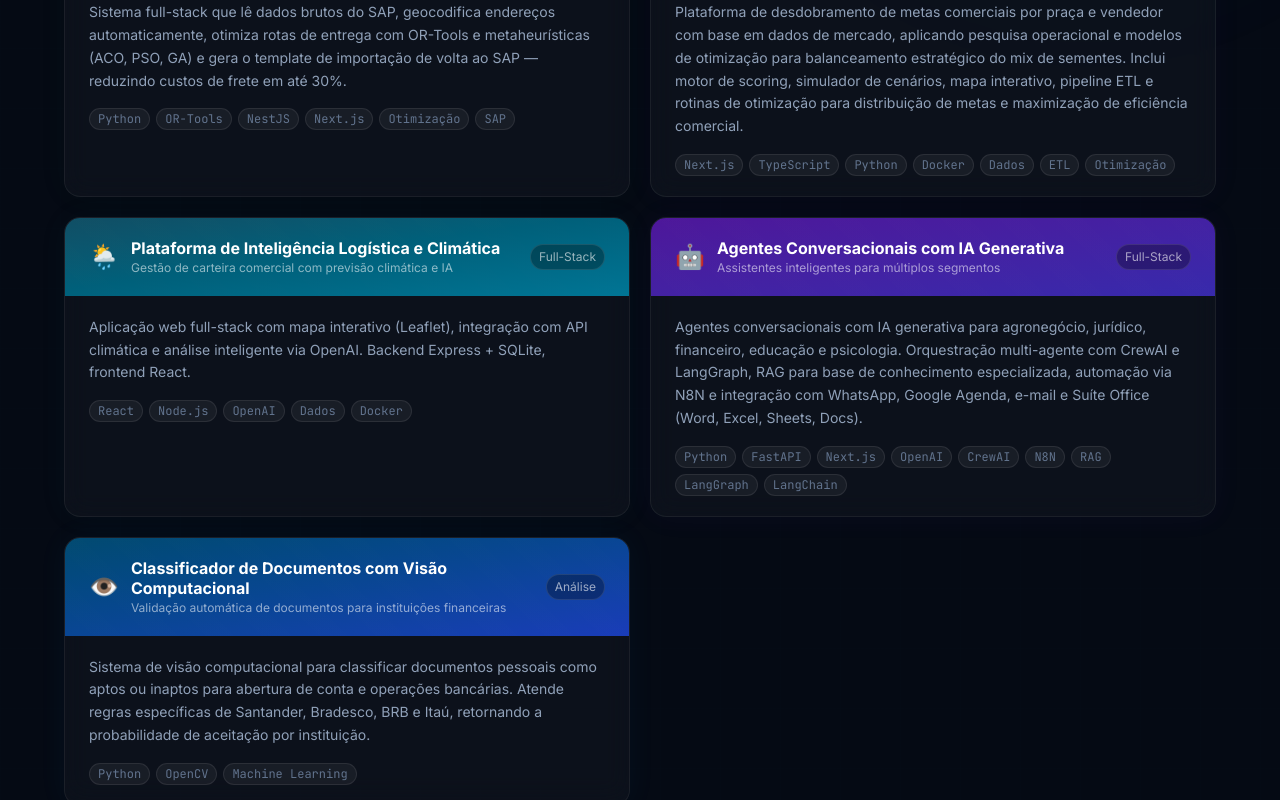
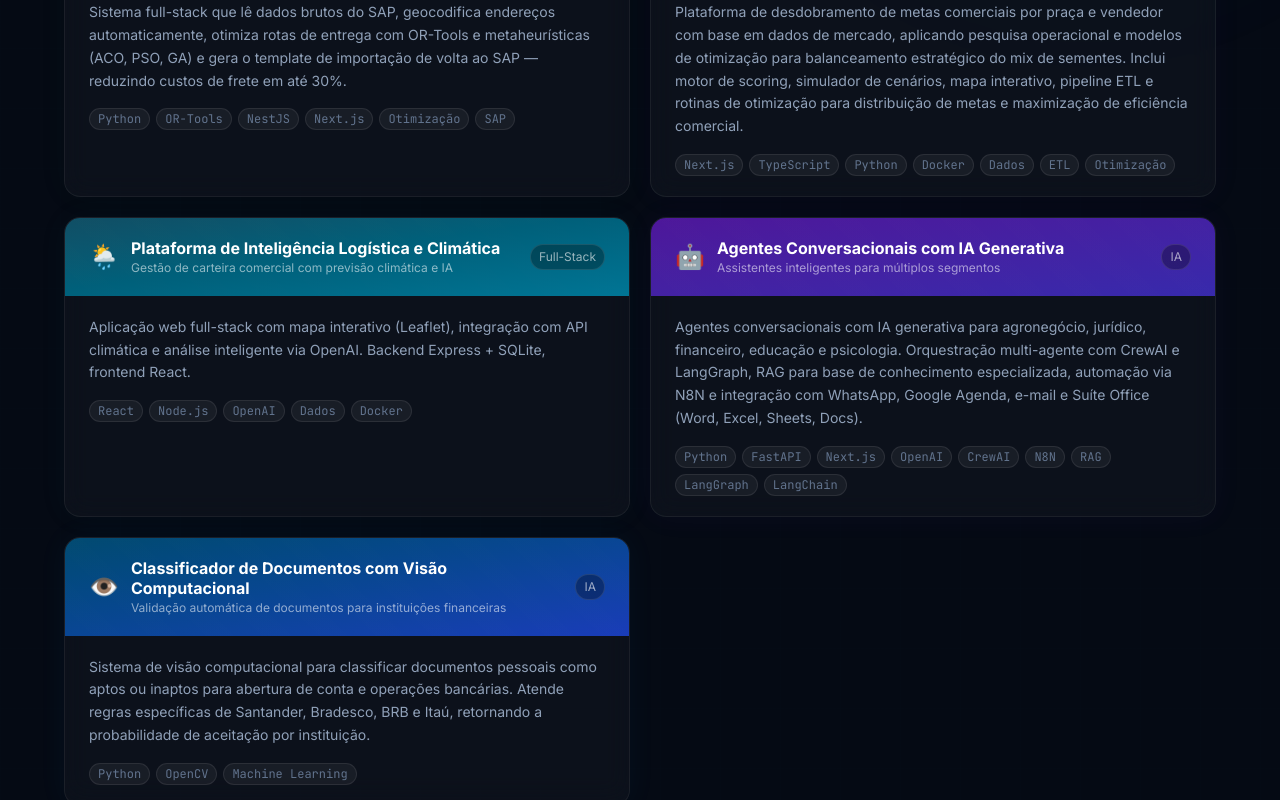
Before and after one commit to Guilhermehenriquecr/repositorio, a Next.js app: page / in a window 1280 px wide. Shown: the part 4204-5004 px from the top of the page. Built offline with nearby package versions, Linux system fonts and the light colour scheme.

Commit message:
Add IA category for agents and computer vision projects

```diff
--- a/src/components/Projects.tsx
+++ b/src/components/Projects.tsx
@@ -14,8 +14,8 @@ import {
 import { PROJECTS, type Project } from "@/lib/data";
 import { useRouter } from "next/navigation";
 
-type Category = "Todos" | "Otimização" | "Dados" | "Full-Stack" | "Análise";
-const CATEGORIES: Category[] = ["Todos", "Otimização", "Dados", "Full-Stack", "Análise"];
+type Category = "Todos" | "Otimização" | "Dados" | "Full-Stack" | "Análise" | "IA";
+const CATEGORIES: Category[] = ["Todos", "Otimização", "Dados", "Full-Stack", "Análise", "IA"];
 
 // ── Card compacto — usado na seção pública ──────────────────────────────────
 function CompactProjectCard({ project, index }: { project: Project; index: number }) {
--- a/src/lib/data.ts
+++ b/src/lib/data.ts
@@ -52,7 +52,7 @@ export type Project = {
   gradient: string;
   highlights: string[];
   isRestricted: boolean;
-  category: "Otimização" | "Dados" | "Full-Stack" | "Análise" | "Automação";
+  category: "Otimização" | "Dados" | "Full-Stack" | "Análise" | "Automação" | "IA";
 };
 
 export const PROJECTS: Project[] = [
@@ -151,7 +151,7 @@ export const PROJECTS: Project[] = [
       "Arquitetura modular: base única, múltiplos perfis de especialidade implantáveis independentemente",
     ],
     isRestricted: false,
-    category: "Full-Stack",
+    category: "IA",
   },
   {
     id: "classificador-docs",
@@ -175,7 +175,7 @@ export const PROJECTS: Project[] = [
       "Redução do tempo de análise manual e padronização do processo de validação",
     ],
     isRestricted: false,
-    category: "Análise",
+    category: "IA",
   },
   // PROJETOS RESTRITOS — Boa Safra
   {
```
